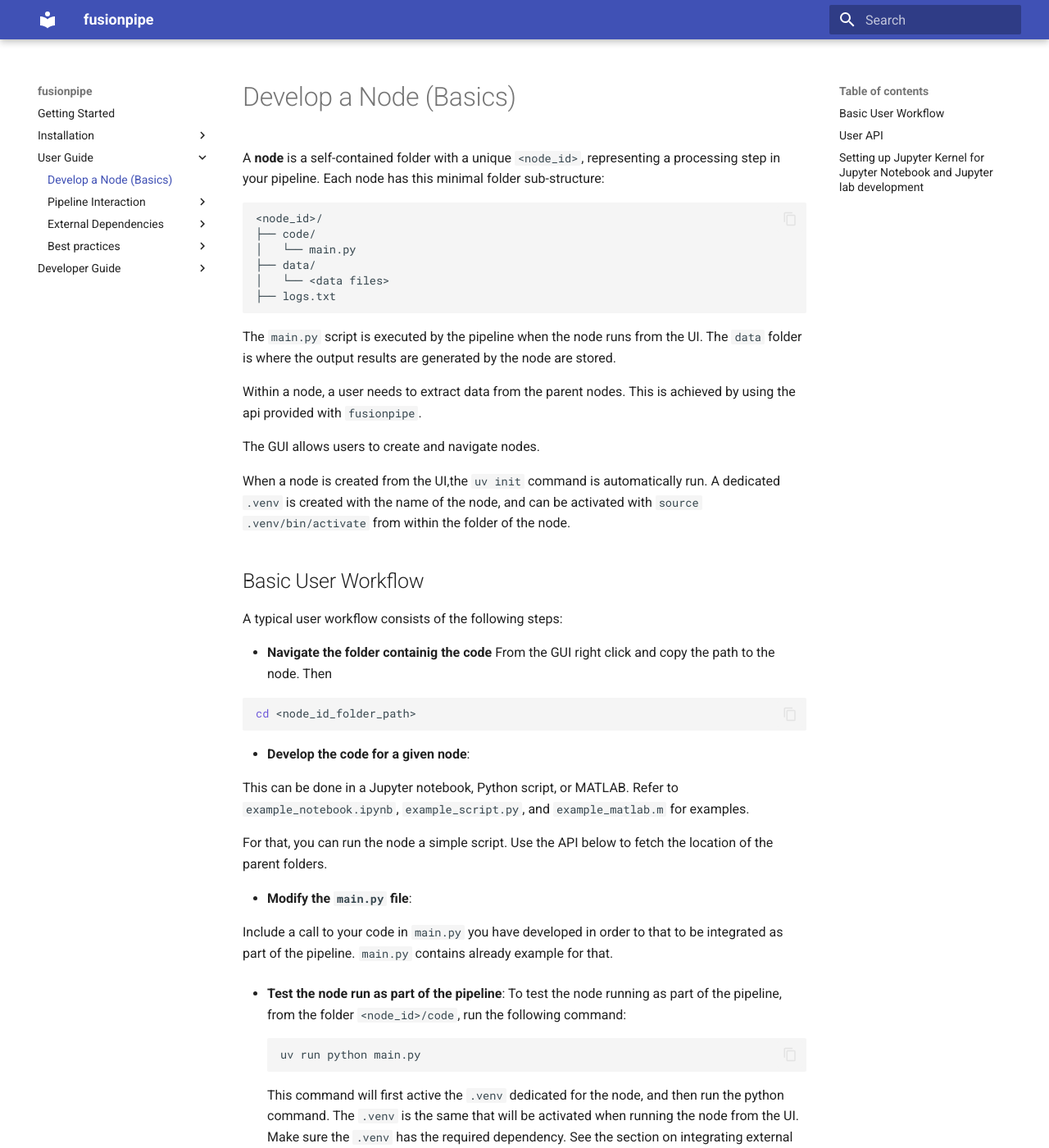
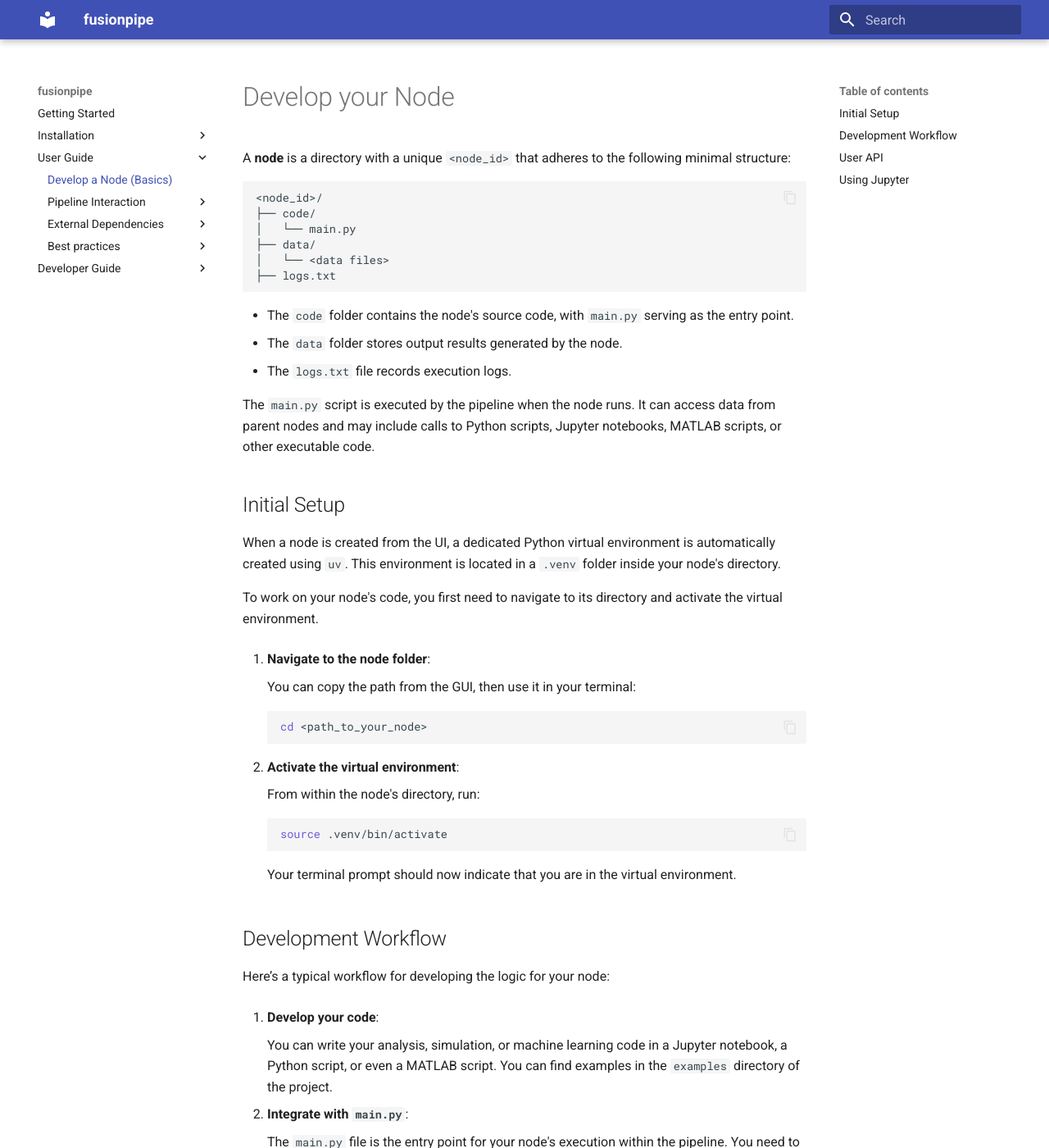
Before and after one commit to francescocarpanese/fusionpipe, an MkDocs documentation site: the page built from docs/docs/user_guide/develop_node.md, in a window 1280 px wide and 1400 px high. Shown: the whole window at 82% size. Built offline with MkDocs 1.6.1 and Material for MkDocs 9.7.7, drawn with Linux system fonts in a browser that asks for light colours; some of the changed text lies outside the part shown.

Commit message:
polished version of the documentation

````diff
--- a/docs/docs/user_guide/develop_node.md
+++ b/docs/docs/user_guide/develop_node.md
@@ -1,4 +1,6 @@
-A **node** is a self-contained folder with a unique `<node_id>`, representing a processing step in your pipeline. Each node has this minimal folder sub-structure:
+# Develop your Node
+
+A **node** is a directory with a unique `<node_id>` that adheres to the following minimal structure:
 
 ```
 <node_id>/
@@ -9,71 +11,75 @@
 ├── logs.txt
 ```
 
-The `main.py` script is executed by the pipeline when the node runs from the UI. The `data` folder is where the output results are generated by the node are stored.
+- The `code` folder contains the node's source code, with `main.py` serving as the entry point.
+- The `data` folder stores output results generated by the node.
+- The `logs.txt` file records execution logs.
 
-Within a node, a user needs to extract data from the parent nodes. This is achieved by using the api provided with `fusionpipe`.
+The `main.py` script is executed by the pipeline when the node runs. It can access data from parent nodes and may include calls to Python scripts, Jupyter notebooks, MATLAB scripts, or other executable code.
 
-The GUI allows users to create and navigate nodes.
+## Initial Setup
 
-When a node is created from the UI,the `uv init` command is automatically run. A dedicated `.venv` is created with the name of the node, and can be activated with `source .venv/bin/activate` from within the folder of the node.
+When a node is created from the UI, a dedicated Python virtual environment is automatically created using `uv`. This environment is located in a `.venv` folder inside your node's directory.
 
-## Basic User Workflow
-A typical user workflow consists of the following steps:
+To work on your node's code, you first need to navigate to its directory and activate the virtual environment.
 
-- **Navigate the folder containig the code**
-From the GUI right click and copy the path to the node. Then
+1.  **Navigate to the node folder**:
 
-```bash
-cd <node_id_folder_path>
-```
+    You can copy the path from the GUI, then use it in your terminal:
+    ```bash
+    cd <path_to_your_node>
+    ```
 
-- **Develop the code for a given node**:
+2.  **Activate the virtual environment**:
 
-This can be done in a Jupyter notebook, Python script, or MATLAB.
-Refer to `example_notebook.ipynb`, `example_script.py`, and `example_matlab.m` for examples.
+    From within the node's directory, run:
+    ```bash
+    source .venv/bin/activate
+    ```
+    Your terminal prompt should now indicate that you are in the virtual environment.
 
-For that, you can run the node a simple script. Use the API below to fetch the location of the parent folders.
+## Development Workflow
 
-- **Modify the `main.py` file**:
+Here’s a typical workflow for developing the logic for your node:
 
-Include a call to your code in `main.py` you have developed in order to that to be integrated as part of the pipeline. `main.py` contains already example for that.
+1.  **Develop your code**:
 
-- **Test the node run as part of the pipeline**:
-To test the node running as part of the pipeline, from the folder `<node_id>/code`, run the following command:
-```bash
-uv run python main.py
-```
-This command will first active the `.venv` dedicated for the node, and then run the python command. The `.venv` is the same that will be activated when running the node from the UI.
-Make sure the `.venv` has the required dependency. See the section on integrating external python packages for more details.
+    You can write your analysis, simulation, or machine learning code in a Jupyter notebook, a Python script, or even a MATLAB script. You can find examples in the `examples` directory of the project.
 
-- **Run the node from the pipeline UX**:
+2.  **Integrate with `main.py`**:
 
-Use the pipeline UX to execute the node as part of the pipeline.
+    The `main.py` file is the entry point for your node's execution within the pipeline. You need to modify it to call the code you developed. The file already contains examples of how to call different types of scripts.
+
+3.  **Test your node locally**:
+
+    Before running the node as part of the full pipeline, you can test it in isolation. From your node's `code` directory, run:
+    ```bash
+    uv run python main.py
+    ```
+    This command uses the node's dedicated virtual environment to run your `main.py` script, simulating how the pipeline will execute it. Make sure you have all the necessary dependencies installed in the virtual environment.
+
+4.  **Run the node from the pipeline**:
+
+    Once you are satisfied with your local tests, you can run the node from the pipeline's user interface. This will execute the node in the correct order based on its dependencies.
 
 ## User API
-In order to get the inputs of a given node, you need to know the folder path of the parent folders.
-This can be achieved within your python or matlab script using the user the following user API. See the examples in `examples` for its usage.
 
-- `get_node_id()`
+To access data from other nodes or manage the current node's data, `fusionpipe` provides a simple API. Here are the main functions you can use in your scripts:
 
-Retrieves the node ID of the current node. This is the same as the folder name of the node and follows the format `n_<datetime>_<random_4digit_integers>`.
+- `get_node_id()`: Retrieves the ID of the current node. The ID follows the format `n_<datetime>_<random_4digit_integers>`.
 
-- `get_all_parent_node_folder_paths(node_id)`
+- `get_all_parent_node_folder_paths(node_id)`: Returns a list of folder paths for all parent nodes of the specified node. This is how you access the output data from the nodes that run before yours.
 
-Retrieves the folder paths of all parent nodes of the current node. This provides access to the outputs of the parent nodes, located in their `data` subfolders.
+- `get_folder_path_node()`: Retrieves the folder path of the current node. This is useful for saving your node's output to its `data` subfolder.
 
-- `get_folder_path_node()`
+## Using Jupyter
 
-Retrieves the folder path of the current node. This is useful for saving the node's output data in its `data` subfolder.
+If you prefer to develop using Jupyter Notebook or JupyterLab, you can set up a dedicated kernel for your node. This ensures that your notebook uses the same environment and dependencies as the pipeline.
 
-## Setting up Jupyter Kernel for Jupyter Notebook and Jupyter lab development
-If you are using Jupyter notebooks or Jupyter lab, set up a Jupyter kernel dedicated to your node.
-Then activate the kernel when developing your notebook to make sure the pipeline will run with all the same dependencies.
-
-To do that, from `<node_id>/code` folder run:
+To create and set up the Jupyter kernel, navigate to your node's `code` directory and run:
 ```bash
 uv run python init_node_kernel.py
 ```
-This command set-up a Jupyter kernel with the same name as your `node_id`, in your home folder.
+This will create a new Jupyter kernel with the same name as your node's ID. You can then select this kernel in your Jupyter environment.
 
-See also [Best practices/Develop your pipeline together with your custom package](best_practices_pipeline_package.md) for more details on how to develop a node while developing your custom python package versioned with `.git`.
+For more advanced topics, such as developing a node in conjunction with a custom Python package, see the [Best practices for pipeline and package development](best_practices_pipeline_package.md).
````
